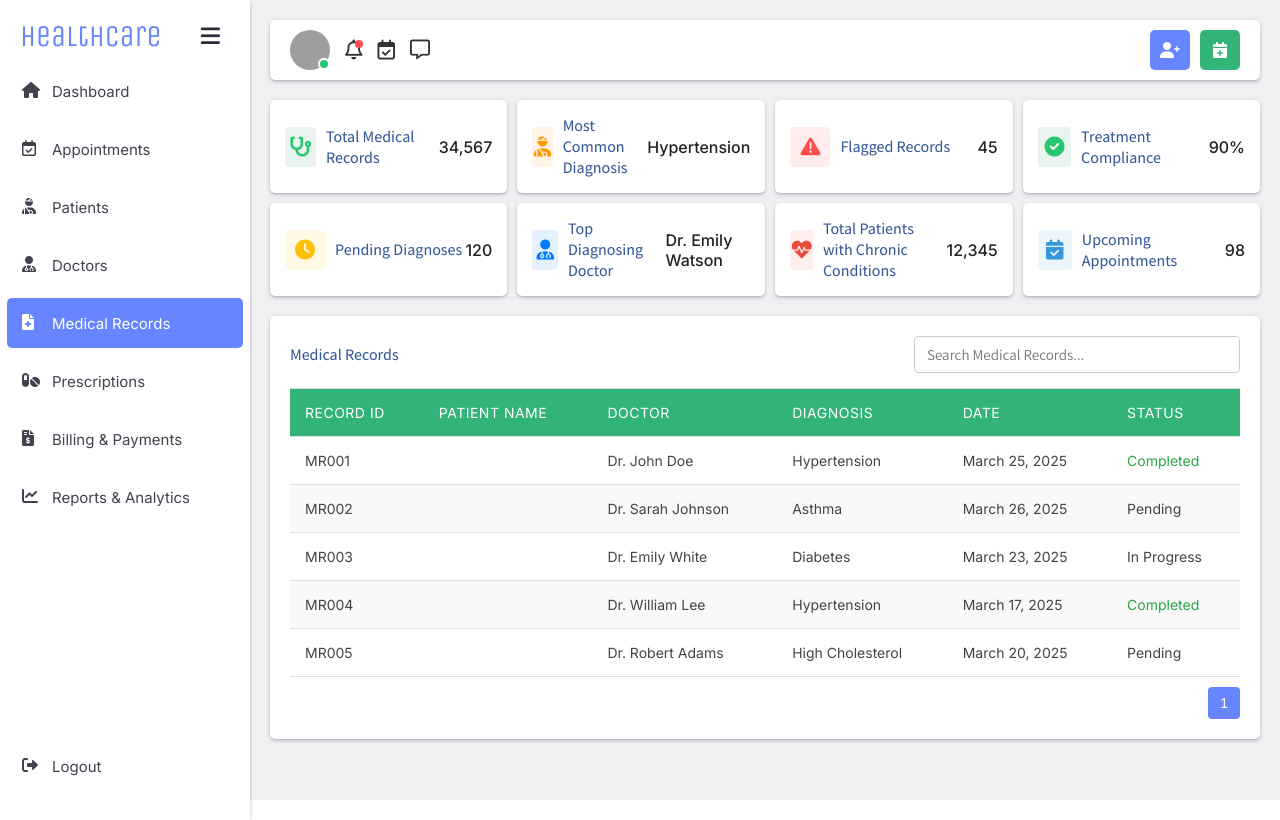
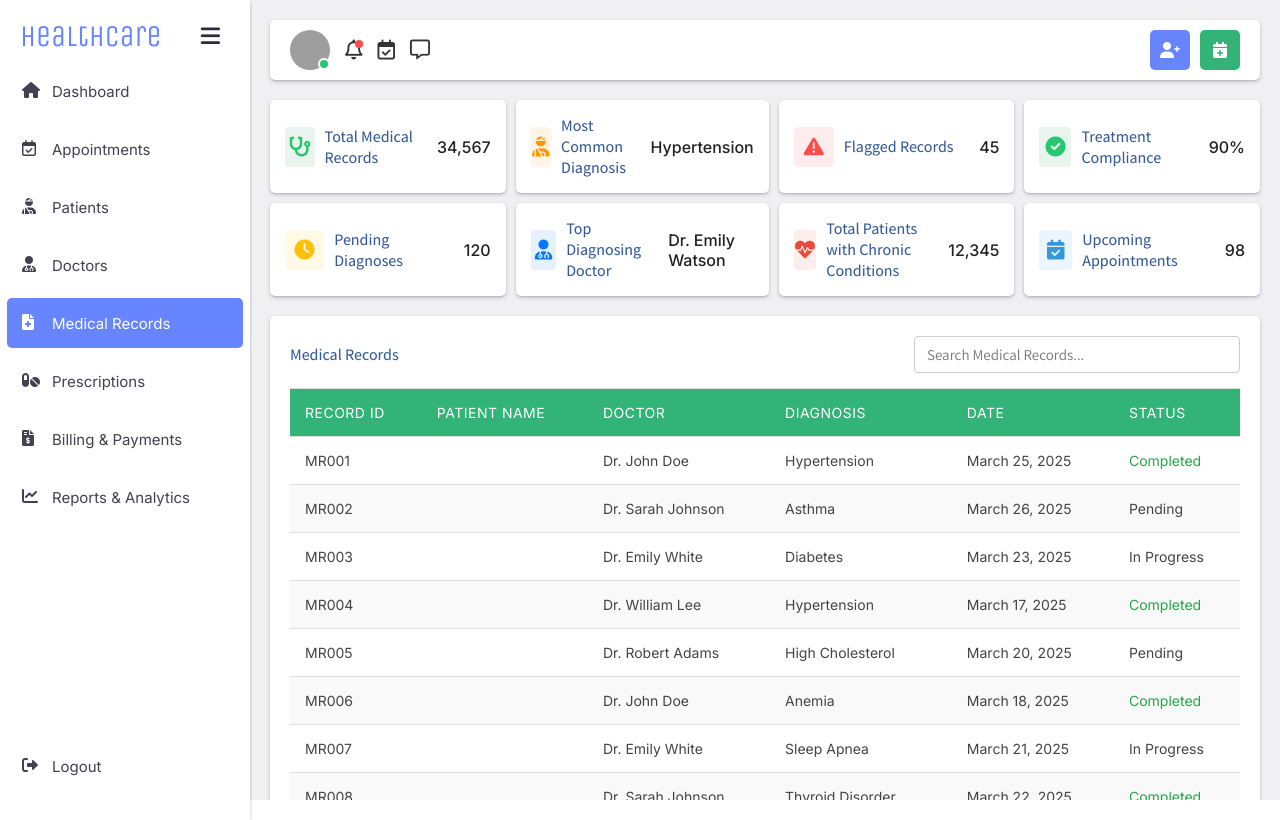
Before and after one commit to joseph-johnson27001/healthcare-dashboard, a Vue app: page /medical-records in a window 1280 px wide. Built offline with nearby package versions, Linux system fonts and the light colour scheme; grey boxes are pictures that could not be loaded.

Commit message:
Doctor page, medical records, prescriptions data

```diff
--- a/src/components/Tables/MedicalRecordsTable.vue
+++ b/src/components/Tables/MedicalRecordsTable.vue
@@ -74,7 +74,7 @@ export default {
     return {
       searchQuery: "",
       currentPage: 1,
-      itemsPerPage: 20,
+      itemsPerPage: 10,
     };
   },
   computed: {
--- a/src/components/Tables/PrescriptionsTable.vue
+++ b/src/components/Tables/PrescriptionsTable.vue
@@ -70,7 +70,7 @@ export default {
   data() {
     return {
       currentPage: 1,
-      itemsPerPage: 20,
+      itemsPerPage: 10,
       searchQuery: "",
     };
   },
--- a/src/components/UI/KPICard.vue
+++ b/src/components/UI/KPICard.vue
@@ -82,6 +82,10 @@ export default {
   font-size: 20px;
 }
 
+.kpi-name {
+  margin-right: 5px;
+}
+
 .value {
   font-size: 16px;
   font-weight: 500;
--- a/src/views/DoctorProfilePage.vue
+++ b/src/views/DoctorProfilePage.vue
@@ -14,7 +14,7 @@
             <h1 class="doctor-name">{{ doctor.name }}</h1>
             <p><strong>Specialty:</strong> {{ doctor.specialty }}</p>
             <p>
-              <strong>Current Location:</strong>
+              <strong>Location:</strong>
               {{ doctor.currentLocation }}
             </p>
             <p class="status">
@@ -82,7 +82,7 @@
 <style scoped>
 .doctor-header-container {
   display: grid;
-  grid-template-columns: repeat(2, 1fr);
+  grid-template-columns: 2fr 1fr;
   gap: 20px;
 }
 
@@ -107,7 +107,11 @@
 
 .doctor-info p,
 .doctor-info h1 {
-  margin: 5px 0;
+  margin: 6px 0;
+}
+
+.doctor-name {
+  font-weight: 400;
 }
 
 .status {
@@ -184,13 +188,13 @@ strong {
   border: 1px solid #e0e7ff;
 }
 
-@media (max-width: 800px) {
+@media (max-width: 1000px) {
   .kpi-section {
     grid-template-columns: 1fr 1fr;
   }
 }
 
-@media (max-width: 500px) {
+@media (max-width: 800px) {
   .kpi-section {
     grid-template-columns: 1fr;
   }
@@ -600,7 +604,7 @@ export default {
           iconContainerColor: "rgba(220, 53, 69, 0.1)",
         },
       ];
-      this.doctor.existingNotes = `${this.doctor.name} is currently undergoing advanced training in minimally invasive surgery techniques. The training is expected to enhance his surgical precision and reduce recovery times for patients.`;
+      this.doctor.existingNotes = `- ${this.doctor.name} is currently undergoing advanced training in minimally invasive surgery techniques. The training is expected to enhance his surgical precision and reduce recovery times for patients.`;
     }
   },
 };
--- a/src/views/MedicalRecordsPage.vue
+++ b/src/views/MedicalRecordsPage.vue
@@ -133,6 +133,86 @@ export default {
           date: "March 20, 2025",
           status: "Pending",
         },
+        {
+          id: "MR006",
+          patient: "Linda Smith",
+          doctor: "Dr. John Doe",
+          diagnosis: "Anemia",
+          date: "March 18, 2025",
+          status: "Completed",
+        },
+        {
+          id: "MR007",
+          patient: "David Brown",
+          doctor: "Dr. Emily White",
+          diagnosis: "Sleep Apnea",
+          date: "March 21, 2025",
+          status: "In Progress",
+        },
+        {
+          id: "MR008",
+          patient: "Sophia Lee",
+          doctor: "Dr. Sarah Johnson",
+          diagnosis: "Thyroid Disorder",
+          date: "March 22, 2025",
+          status: "Completed",
+        },
+        {
+          id: "MR009",
+          patient: "Daniel Walker",
+          doctor: "Dr. Robert Adams",
+          diagnosis: "Chronic Bronchitis",
+          date: "March 19, 2025",
+          status: "Pending",
+        },
+        {
+          id: "MR010",
+          patient: "Nancy Green",
+          doctor: "Dr. William Lee",
+          diagnosis: "Migraine",
+          date: "March 24, 2025",
+          status: "Completed",
+        },
+        {
+          id: "MR011",
+          patient: "Richard Scott",
+          doctor: "Dr. John Doe",
+          diagnosis: "Gastroesophageal Reflux Disease (GERD)",
+          date: "March 27, 2025",
+          status: "In Progress",
+        },
+        {
+          id: "MR012",
+          patient: "Eva Mitchell",
+          doctor: "Dr. Emily White",
+          diagnosis: "Osteoarthritis",
+          date: "March 28, 2025",
+          status: "Completed",
+        },
+        {
+          id: "MR013",
+          patient: "Jacob Wilson",
+          doctor: "Dr. Sarah Johnson",
+          diagnosis: "Psoriasis",
+          date: "March 29, 2025",
+          status: "Pending",
+        },
+        {
+          id: "MR014",
+          patient: "Olivia Carter",
+          doctor: "Dr. Robert Adams",
+          diagnosis: "Rheumatoid Arthritis",
+          date: "March 30, 2025",
+          status: "Completed",
+        },
+        {
+          id: "MR015",
+          patient: "Benjamin Clark",
+          doctor: "Dr. William Lee",
+          diagnosis: "Celiac Disease",
+          date: "March 31, 2025",
+          status: "In Progress",
+        },
       ],
     };
   },
--- a/src/views/PrescriptionsPage.vue
+++ b/src/views/PrescriptionsPage.vue
@@ -119,6 +119,86 @@ export default {
           dateIssued: "March 20, 2025",
           status: "Pending",
         },
+        {
+          id: "RX006",
+          doctor: "Dr. John Doe",
+          patient: "Linda Smith",
+          medication: "Amlodipine 5mg",
+          dateIssued: "March 18, 2025",
+          status: "Fulfilled",
+        },
+        {
+          id: "RX007",
+          doctor: "Dr. Emily White",
+          patient: "David Brown",
+          medication: "Salbutamol 100mcg",
+          dateIssued: "March 21, 2025",
+          status: "Pending",
+        },
+        {
+          id: "RX008",
+          doctor: "Dr. Sarah Johnson",
+          patient: "Sophia Lee",
+          medication: "Levothyroxine 75mcg",
+          dateIssued: "March 22, 2025",
+          status: "Fulfilled",
+        },
+        {
+          id: "RX009",
+          doctor: "Dr. Robert Adams",
+          patient: "Daniel Walker",
+          medication: "Atorvastatin 20mg",
+          dateIssued: "March 19, 2025",
+          status: "Rejected",
+        },
+        {
+          id: "RX010",
+          doctor: "Dr. William Lee",
+          patient: "Nancy Green",
+          medication: "Prednisone 10mg",
+          dateIssued: "March 24, 2025",
+          status: "Pending",
+        },
+        {
+          id: "RX011",
+          doctor: "Dr. John Doe",
+          patient: "Richard Scott",
+          medication: "Omeprazole 20mg",
+          dateIssued: "March 27, 2025",
+          status: "Fulfilled",
+        },
+        {
+          id: "RX012",
+          doctor: "Dr. Emily White",
+          patient: "Eva Mitchell",
+          medication: "Ibuprofen 400mg",
+          dateIssued: "March 28, 2025",
+          status: "Pending",
+        },
+        {
+          id: "RX013",
+          doctor: "Dr. Sarah Johnson",
+          patient: "Jacob Wilson",
+          medication: "Hydrochlorothiazide 12.5mg",
+          dateIssued: "March 29, 2025",
+          status: "Rejected",
+        },
+        {
+          id: "RX014",
+          doctor: "Dr. Robert Adams",
+          patient: "Olivia Carter",
+          medication: "Lisinopril 10mg",
+          dateIssued: "March 30, 2025",
+          status: "Fulfilled",
+        },
+        {
+          id: "RX015",
+          doctor: "Dr. William Lee",
+          patient: "Benjamin Clark",
+          medication: "Furosemide 20mg",
+          dateIssued: "March 31, 2025",
+          status: "Pending",
+        },
       ],
     };
   },
```
